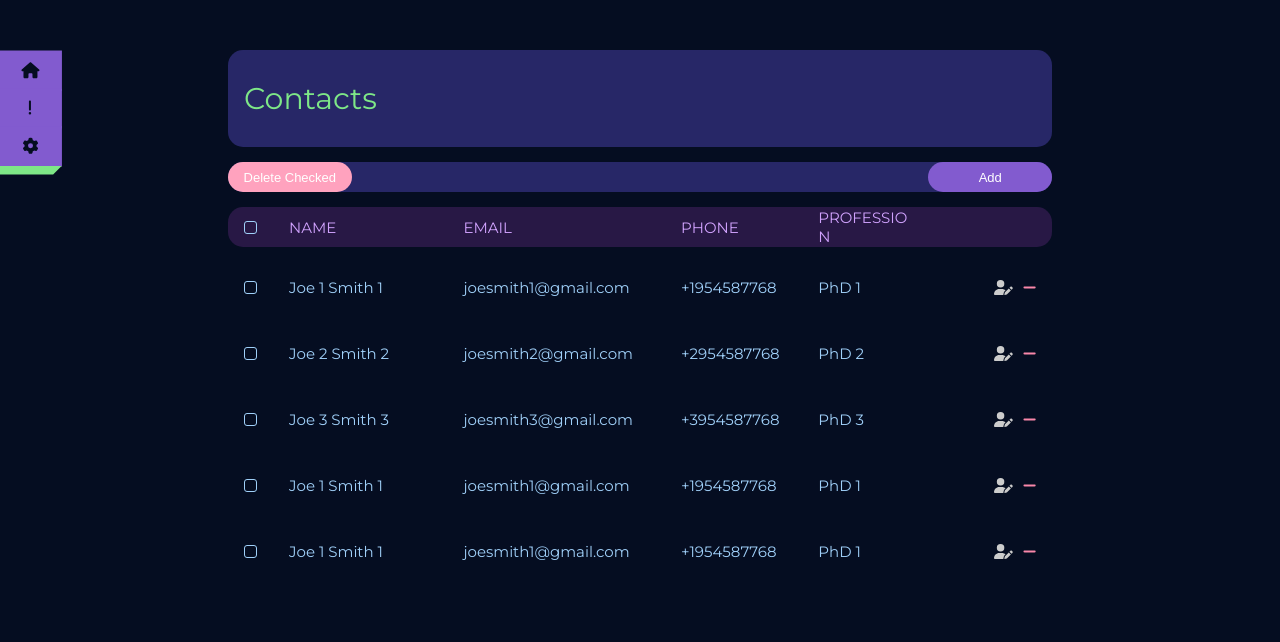
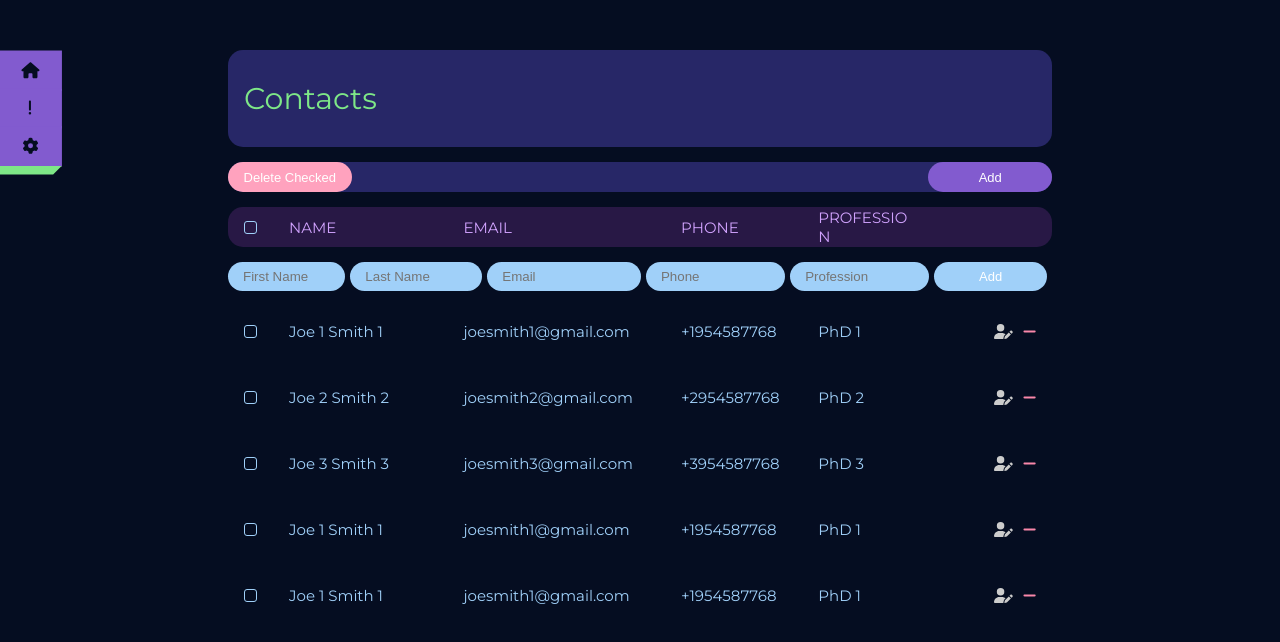
Before and after one commit to ghumash/ContactManager, a React (Create React App) app: page / in a window 1280 px wide. Shown: the top 642 px of the page. Built offline with nearby package versions, Linux system fonts and the light colour scheme.

Commit message:
Add: inlineAdd method

```diff
--- a/src/App/App.js
+++ b/src/App/App.js
@@ -3,8 +3,7 @@ import List from "../List/List";
 import Navbar from "../Navbar/Navbar";
 import About from "../About/About";
 import Settings from "../Settings/Settings";
-import { cardView } from "../js/config";
-import { inlineEdit } from "../js/config";
+import { cardView, inlineEdit, inlineAdd } from "../js/config";
 
 import { Routes, Route } from "react-router-dom";
 import { useState } from "react";
@@ -12,6 +11,7 @@ import { useState } from "react";
 export default function App() {
   const [cardViewState, setCardViewState] = useState(cardView);
   const [inlineEditState, setInlineEditState] = useState(inlineEdit);
+  const [inlineAddState, setInlineAddState] = useState(inlineAdd);
 
   return (
     <div className="App">
@@ -26,6 +26,7 @@ export default function App() {
               <List
                 cardViewState={cardViewState}
                 inlineEditState={inlineEditState}
+                inlineAddState={inlineAddState}
               />
             }
           />
@@ -36,8 +37,10 @@ export default function App() {
               <Settings
                 cardViewState={cardViewState}
                 inlineEditState={inlineEditState}
+                inlineAddState={inlineAddState}
                 setCardViewState={setCardViewState}
                 setInlineEditState={setInlineEditState}
+                setInlineAddState={setInlineAddState}
               />
             }
           />
--- a/src/List/List.css
+++ b/src/List/List.css
@@ -6,3 +6,54 @@
   justify-content: space-between;
   flex-wrap: wrap;
 }
+
+.inlineAdd {
+  display: flex;
+  justify-content: space-between;
+  padding: 0 100px;
+}
+
+.InlineAdd-item {
+  margin-right: 5px;
+  padding: 7px 15px;
+
+  background-color: var(--color-5);
+  color: var(--color-1);
+  border-radius: 15px;
+}
+.InlineAdd-item:nth-child(1) {
+  width: 12%;
+}
+.InlineAdd-item:nth-child(2) {
+  width: 14%;
+}
+.InlineAdd-item:nth-child(3) {
+  width: 17%;
+}
+.InlineAdd-item:nth-child(4) {
+  width: 15%;
+}
+.InlineAdd-item:nth-child(5) {
+  width: 15%;
+}
+
+.InlineAdd-item:nth-child(6) {
+  width: 15%;
+  border-radius: 15px;
+
+  font-size: 13px;
+  color: var(--color-7);
+
+  transition: 0.2s ease-in-out;
+  cursor: pointer;
+}
+
+.InlineAdd-item:nth-child(6):hover {
+  box-shadow: 0 4px 7px rgba(0, 0, 0, 0.15),
+    0 100px 80px rgba(255, 255, 255, 0.02),
+    0 42px 33px rgba(255, 255, 255, 0.024),
+    0 22px 18px rgba(255, 255, 255, 0.028),
+    0 12px 10px rgba(255, 255, 255, 0.034), 0 7px 5px rgba(255, 255, 255, 0.04),
+    0 3px 2px rgba(255, 255, 255, 0.07);
+  background-color: #55b1ff;
+}
--- a/src/List/List.jsx
+++ b/src/List/List.jsx
@@ -9,14 +9,34 @@ import { list } from "../js/const";
 import { useState } from "react";
 
 import Swal from "sweetalert2";
+import { v4 as uuidv4 } from "uuid";
 
-export default function List({ cardViewState, inlineEditState }) {
+export default function List({
+  cardViewState,
+  inlineEditState,
+  inlineAddState,
+}) {
   const [contacts, setContacts] = useState([...list]);
   const [popupStatus, setPopupStatus] = useState();
   const [checkAll, setCheckAll] = useState(false);
   const [checkedIdArr, setCheckedIdArr] = useState([]);
   const checkedIdCopy = [...checkedIdArr];
   const [itemRowInlineStyle, setTtemRowInlineStyle] = useState(false);
+
+  const [firstNameInput, setFirstNameInput] = useState("");
+  const [lastNameInput, setLastNameInput] = useState("");
+  const [phoneInput, setPhoneInput] = useState("");
+  const [emailInput, setEmailInput] = useState("");
+  const [professionInput, setProfessionInput] = useState("");
+
+  const newContact = {
+    id: uuidv4(),
+    firstName: firstNameInput,
+    lastName: lastNameInput,
+    email: emailInput,
+    phone: phoneInput,
+    profession: professionInput,
+  };
 
   const onCheck = (e, id) => {
     const { name } = e.target;
@@ -137,6 +157,95 @@ export default function List({ cardViewState, inlineEditState }) {
     );
   };
 
+  const isEmpty = () => {
+    switch ("") {
+      case firstNameInput:
+      case lastNameInput:
+      case phoneInput:
+      case emailInput:
+      case professionInput:
+        return false;
+      default:
+        return true;
+    }
+  };
+
+  const addButtonHandle = () => {
+    if (isEmpty()) {
+      setContacts([...contacts, newContact]);
+      Swal.fire({
+        text: `Contact Added!`,
+        icon: "success",
+        iconColor: "var(--color-4)",
+        confirmButtonColor: "var(--color-12)",
+      });
+    } else {
+      Swal.fire({
+        text: `Please fill in all fields`,
+        icon: "warning",
+        iconColor: "var(--color-4)",
+        confirmButtonColor: "var(--color-12)",
+      });
+    }
+  };
+
+  const inlineAdd = (
+    <div className="inlineAdd">
+      <input
+        type="text"
+        className="InlineAdd-item"
+        defaultValue={firstNameInput}
+        placeholder="First Name"
+        onChange={(e) => {
+          setFirstNameInput(e.target.value);
+        }}
+      />
+      <input
+        type="text"
+        className="InlineAdd-item"
+        defaultValue={lastNameInput}
+        placeholder="Last Name"
+        onChange={(e) => {
+          setLastNameInput(e.target.value);
+        }}
+      />
+      <input
+        type="text"
+        className="InlineAdd-item"
+        defaultValue={emailInput}
+        placeholder="Email"
+        onChange={(e) => {
+          setEmailInput(e.target.value);
+        }}
+      />
+      <input
+        type="text"
+        className="InlineAdd-item"
+        defaultValue={phoneInput}
+        placeholder="Phone"
+        onChange={(e) => {
+          setPhoneInput(e.target.value);
+        }}
+      />
+      <input
+        type="text"
+        className="InlineAdd-item"
+        defaultValue={professionInput}
+        placeholder="Profession"
+        onChange={(e) => {
+          setProfessionInput(e.target.value);
+        }}
+      />
+      <button
+        type="button"
+        className="InlineAdd-item"
+        onClick={addButtonHandle}
+      >
+        Add
+      </button>
+    </div>
+  );
+
   return (
     <>
       <Caption title={"Contacts"} />
@@ -153,7 +262,7 @@ export default function List({ cardViewState, inlineEditState }) {
         {!cardViewState ? (
           <ListHeader onCheck={onCheck} checkAll={checkAll} />
         ) : null}
-
+        {inlineAddState && inlineAdd}
         <div
           className={cardViewState ? "ListItem-cardView" : "ListItem-rowView"}
         >
--- a/src/List/ListItem/ListItem.css
+++ b/src/List/ListItem/ListItem.css
@@ -92,7 +92,7 @@
 
 .ListItem-icon-group {
   display: flex;
-  justify-content: end;
+  justify-content: flex-end;
   align-items: center;
 }
 
--- a/src/Settings/Settings.jsx
+++ b/src/Settings/Settings.jsx
@@ -6,8 +6,10 @@ import Swal from "sweetalert2";
 export default function Settings({
   cardViewState,
   inlineEditState,
+  inlineAddState,
   setCardViewState,
   setInlineEditState,
+  setInlineAddState,
 }) {
   const cardViewHandler = () => {
     if (!cardViewState) {
@@ -43,6 +45,14 @@ export default function Settings({
     }
   };
 
+  const inlineAddhandler = () => {
+    if (!inlineAddState) {
+      setInlineAddState(true);
+    } else {
+      setInlineAddState(false);
+    }
+  };
+
   return (
     <>
       <Caption title={"Settings"} />
@@ -66,6 +76,15 @@ export default function Settings({
               onChange={inlineEdithandler}
             />
           </div>
+          <div className="Settings-item">
+            <div>Inline Add</div>
+            <input
+              type="checkbox"
+              className="switch"
+              checked={inlineAddState}
+              onChange={inlineAddhandler}
+            />
+          </div>
         </div>
       </div>
     </>
--- a/src/js/config.js
+++ b/src/js/config.js
@@ -1,2 +1,3 @@
 export const cardView = false;
 export const inlineEdit = false;
+export const inlineAdd = true;
```
